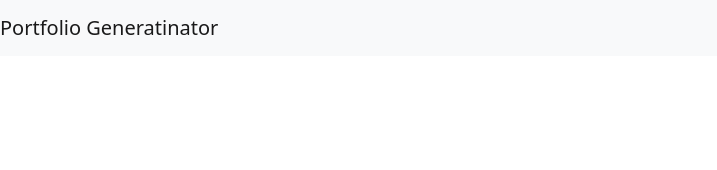
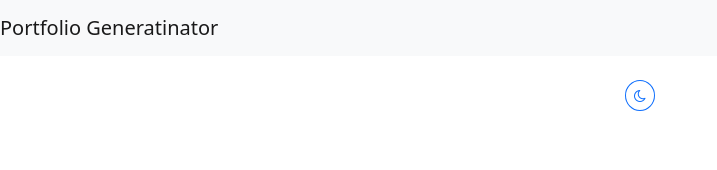
Before and after one commit to hirvaDhandhukia/react-practice, a React (Create React App) app in the folder 07-generate-portfolio/: page / in a window 1280 px wide. Shown: the top 170 px of the page, without its empty margins (0-717 px from the left). Built offline with nearby package versions, Linux system fonts and the light colour scheme.

Commit message:
add: btn to toggle dark and light mode

```diff
--- a/07-generate-portfolio/src/components/App.js
+++ b/07-generate-portfolio/src/components/App.js
@@ -5,10 +5,42 @@ class App extends Component {
   state = {
     Dark: false
   };
+
+  // toggle to dark and light modes
+  toggleHeader = () => {
+    this.setState({
+      Dark: !this.state.Dark
+    })
+  }
+
   render() {
     return (
       <div className="App">
-        <Header dark={this.state.Dark}>Portfolio Generatinator</Header>
+        <Header dark={this.state.Dark} className="mb-4">Portfolio Generatinator</Header>
+
+        {/* .container>.row>.col-12.text-center */}
+        <div className="container">
+          <div className="row">
+            <div className="col-12 text-center">
+              {/* <button
+                className={`btn btn${
+                  this.state.Dark ? "-outline" : ""
+                }-primary`}
+                onClick={this.toggleHeader}
+                >
+                  Toggle Dark Mode
+              </button> */}
+              <button
+            className="btn btn-sm btn-outline-primary rounded-circle"
+            onClick={this.toggleHeader}
+          >
+            <i
+              className={"fa fa-" + (this.state.Dark ? "sun" : "moon") + "-o"}
+            ></i>
+          </button>
+            </div>
+          </div>
+        </div>
       </div>
     );
   }
```
